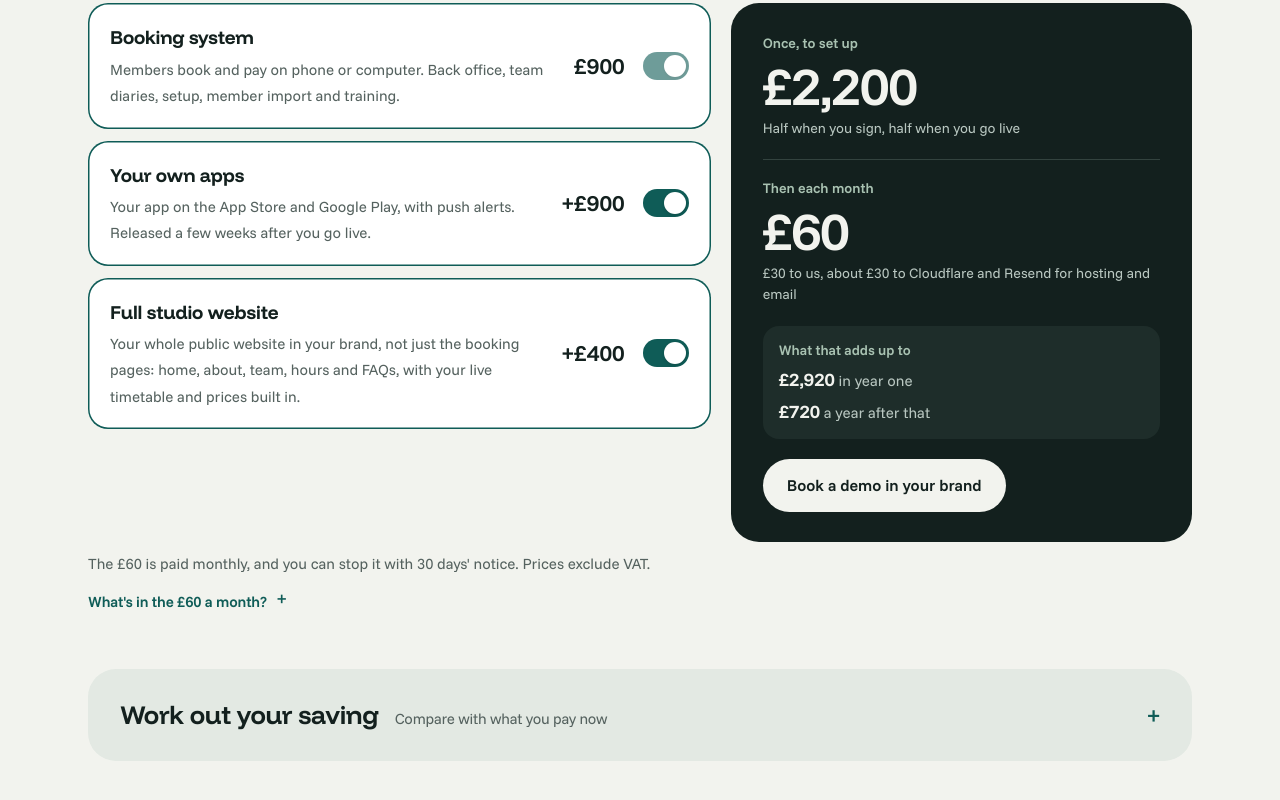
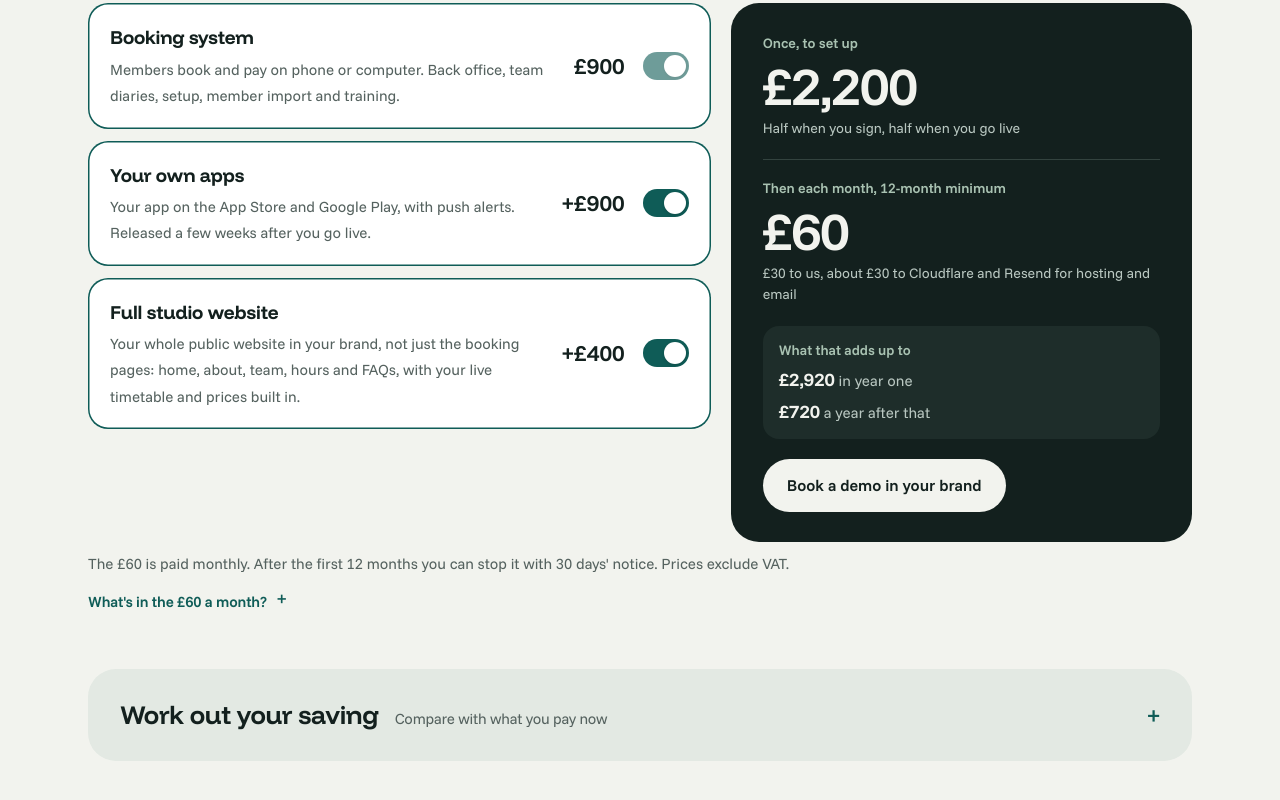
Before and after one commit to samesamebutdifferentworld/taal-website, a plain HTML site: page public/index.html in a window 1280 px wide. Shown: the part 4276-5076 px from the top of the page. Drawn offline with Linux system fonts and the light colour scheme.

Commit message:
12-month minimum on the monthly plan; what happens if it stops
Co-Authored-By: Claude Opus 5.5 <noreply@anthropic.com>
Claude-Session: https://claude.ai/code/session_01AR75xmi9EiC1ANdJddTNnA

```diff
--- a/public/index.html
+++ b/public/index.html
@@ -511,12 +511,12 @@ footer .links { display:flex; gap:20px; }
     </div>
     <div class="total" aria-live="polite">
       <div class="t-row"><span class="t-label">Once, to set up</span><div class="t-price" id="tSetup">£2,200</div><span class="t-note">Half when you sign, half when you go live</span></div>
-      <div class="t-row"><span class="t-label">Then each month</span><div class="t-price">£60</div><span class="t-note">£30 to us, about £30 to Cloudflare and Resend for hosting and email</span></div>
+      <div class="t-row"><span class="t-label">Then each month, 12-month minimum</span><div class="t-price">£60</div><span class="t-note">£30 to us, about £30 to Cloudflare and Resend for hosting and email</span></div>
       <div class="t-years"><span class="t-label">What that adds up to</span><span><b id="tY1">£2,920</b> in year one</span><span><b id="tLater">£720</b> a year after that</span></div>
       <a class="btn light" href="#demo">Book a demo in your brand</a>
     </div>
   </div>
-  <p class="allin">The £60 is paid monthly, and you can stop it with 30 days' notice. Prices exclude VAT.</p>
+  <p class="allin">The £60 is paid monthly. After the first 12 months you can stop it with 30 days' notice. Prices exclude VAT.</p>
   <details class="incl"><summary>What's in the £60 a month?</summary>
     <p>£30 a month to us for updates, fixes and support, store apps included, plus about £30 for hosting and email, paid directly to Cloudflare and Resend from your own accounts. That covers up to about 2,000 active members; above that, email adds about £3.50 a month per extra 100 members.</p></details>
 
@@ -567,6 +567,7 @@ footer .links { display:flex; gap:20px; }
     <details><summary>How long until we switch?</summary><p>You get a working demo within a week and your full system to test within four weeks. You go live when you're happy with it and your current contract allows, usually after a notice period. Existing card and Direct Debit details can't always be transferred from your current provider. If they can't, we email your members a simple link to set up payment again and follow up with anyone who hasn't.</p></details>
     <details><summary>Can you move us from our current system?</summary><p>Yes. We bring across your members, memberships and credits as part of setup, so your members carry on where they left off.</p></details>
     <details><summary>How do you look after our members' data?</summary><p>Your system runs on your own Cloudflare account, not a database shared with other studios. Health and injury notes are only visible to the staff you choose. Cards and Direct Debits are handled by Stripe, so card details never touch your system. And you can export or delete a member's data when they ask, as UK GDPR requires.</p></details>
+    <details><summary>What if we stop the monthly plan?</summary><p>The plan runs for at least 12 months from when you go live, then month to month with 30 days' notice. The software is licensed while the plan runs. If it stops, you get 30 days' grace, then the system becomes read-only: bookings and payments pause, but you can still sign in and export all your data.</p></details>
     <details><summary>What happens to our data if we leave?</summary><p>It's yours. It lives in your own accounts and you can export it any time. If you ever leave, it leaves with you.</p></details>
     <details><summary>Who owns the apps?</summary><p>You do. They're published under your own Apple and Google developer accounts, in your studio's name. Apple charges about £79 a year and Google $25 once.</p></details>
     <details><summary>What about card fees?</summary><p>Stripe charges its standard rates on each payment. We don't add anything on top.</p></details>
```
